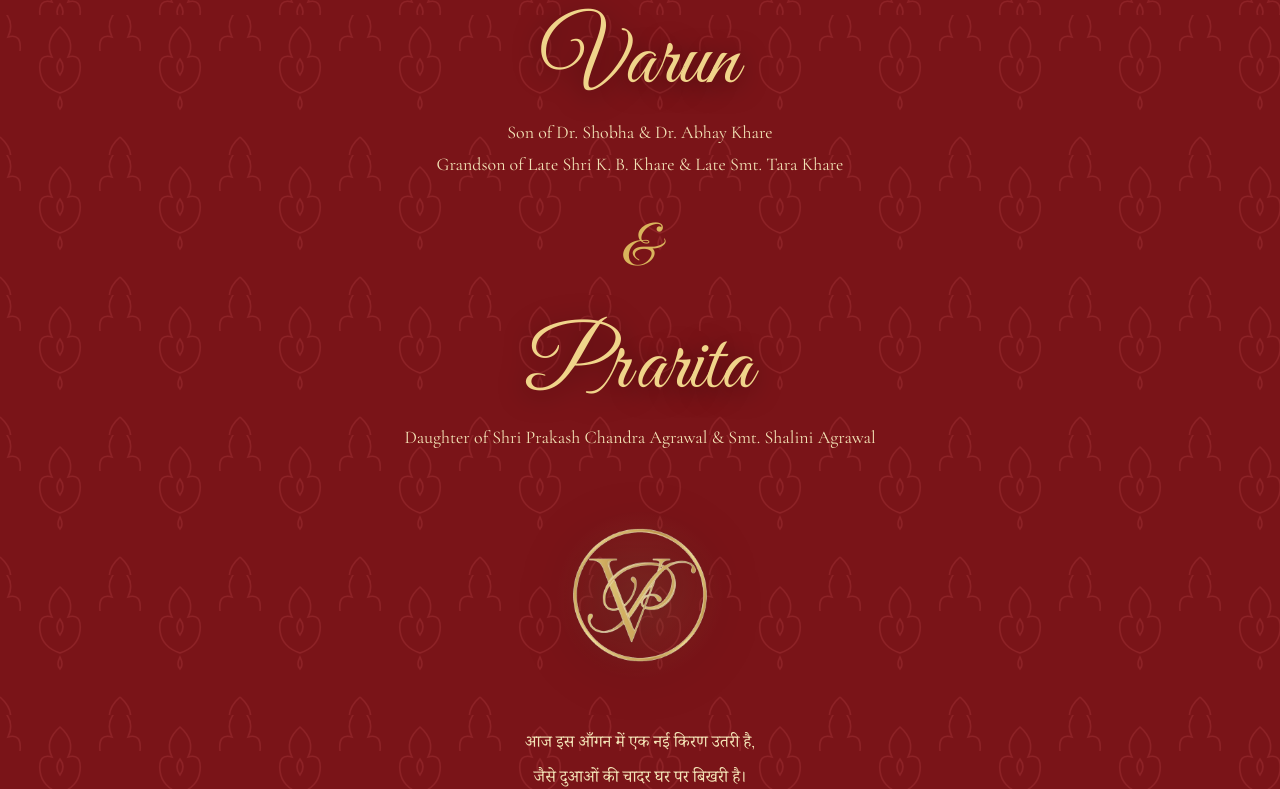
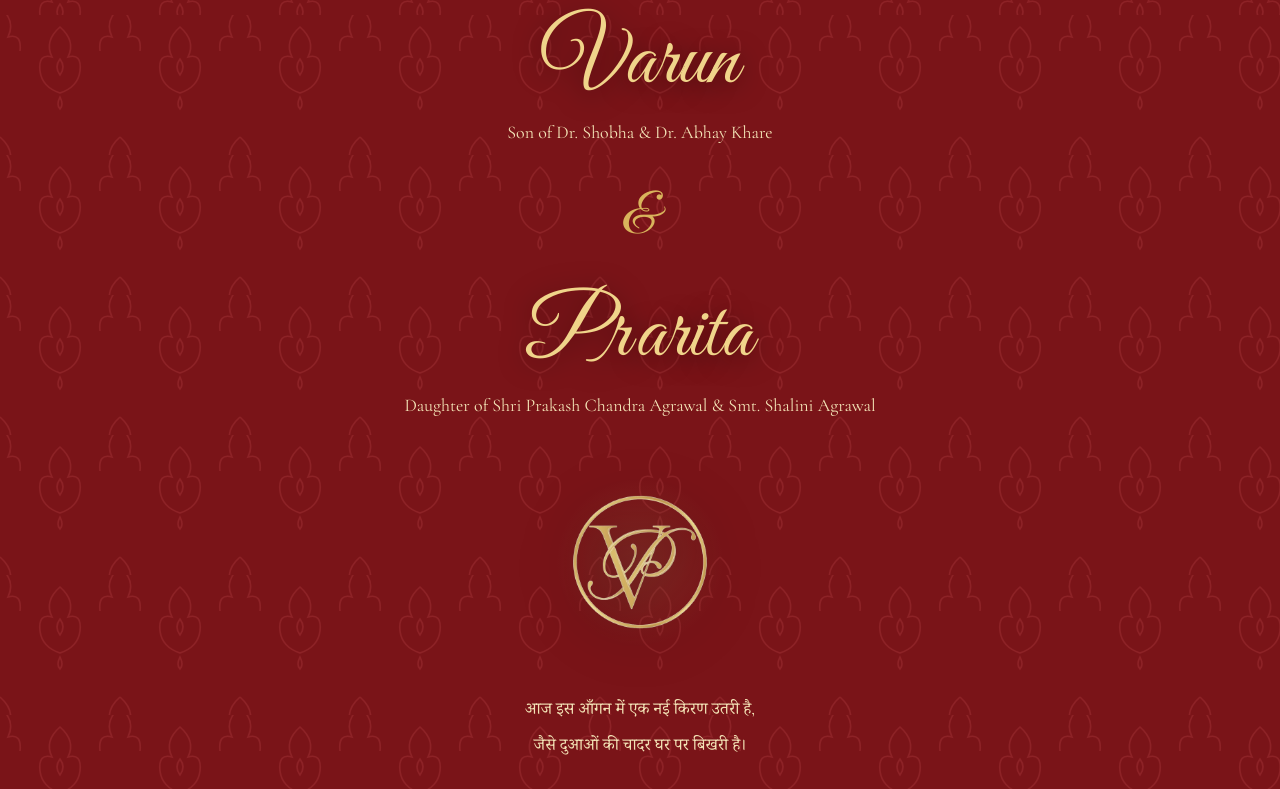
Before and after one commit to vkkhare/wedding_invitation, a React (Vite) app: page / in a window 1280 px wide. Shown: the part 1820-2609 px from the top of the page. Built offline with nearby package versions, Linux system fonts and the light colour scheme; no server answers.

Commit message:
Drop the grandson line under Varun
Co-Authored-By: Claude Fable 5 <noreply@anthropic.com>
Claude-Session: https://claude.ai/code/session_01Laey7iPgSkAxcR1n1p2GxR

```diff
--- a/src/components/Couple.jsx
+++ b/src/components/Couple.jsx
@@ -6,8 +6,7 @@ export default function Couple() {
       <div className="wrap">
         <Reveal as="h2" className="couple-name">Varun</Reveal>
         <Reveal as="p" className="couple-parent">
-          Son of Dr. Shobha &amp; Dr. Abhay Khare<br />
-          Grandson of Late Shri K. B. Khare &amp; Late Smt. Tara Khare
+          Son of Dr. Shobha &amp; Dr. Abhay Khare
         </Reveal>
 
         <Reveal className="couple-amp">
```
